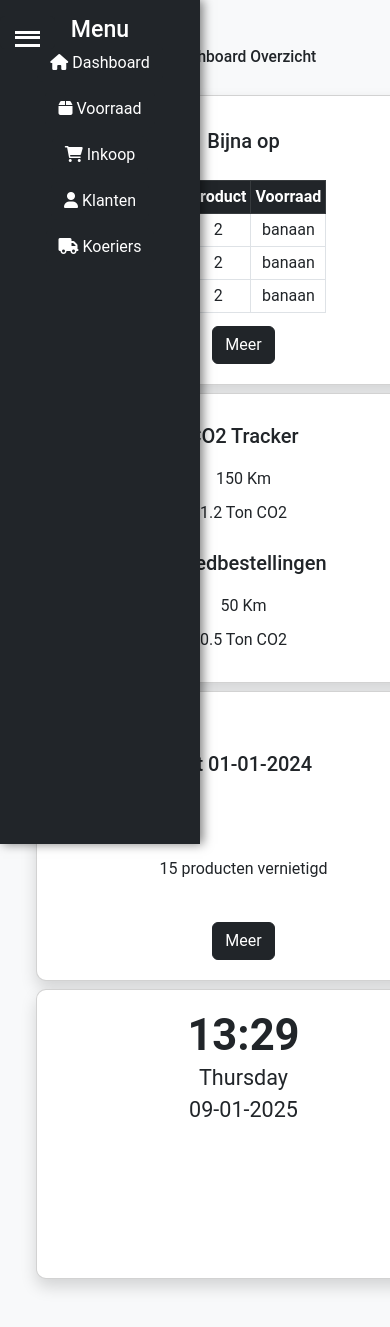
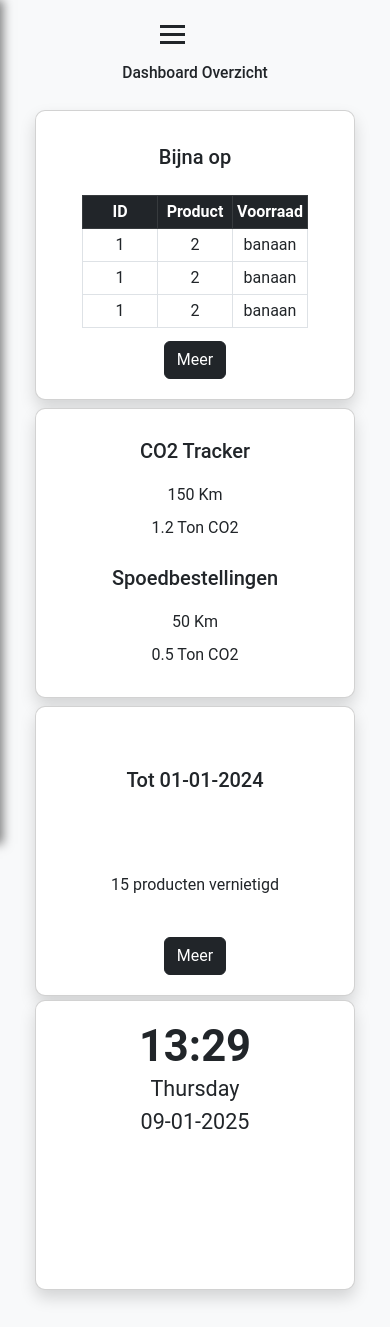
Before and after one commit to CyberDuckys/Main, a Flask app: page / in a window 390 px wide; the page is wider, and only the part inside the window is pictured. After the commit the page ends 1301 px from the top of that part, so only its background shows below. Run offline with Flask 3, Linux system fonts and the light colour scheme.

Commit message:
sidemenu en index.html responsive maken

```diff
--- a/website/static/script.js
+++ b/website/static/script.js
@@ -1,5 +1,4 @@
 // Validate Bootstrap
-// Voeg dit script toe om validatie te activeren
     (function () {
         'use strict'
 
--- a/website/static/style.css
+++ b/website/static/style.css
@@ -10,8 +10,14 @@
 body {
   font-family: "Roboto", sans-serif;
   background-color: #f8f9fa;
-    min-height: 100vh;
-    min-width: min-content;
+  height: -webkit-fill-available;
+  width: -webkit-fill-available;
+}
+
+th,
+tr,
+td {
+  min-width: 75px !important;
 }
 
 a {
@@ -28,29 +34,12 @@
   padding: 0 0 3%;
 }
 
-  @media only screen and (max-width: 1440px) {
-    .mb-4 {
-      padding: 0 0 1%;
-    }
-
-    .card {
-      min-width: 320px;
-      max-width: 320px;
-    }
-
-  }
-
 .table {
   margin-bottom: 0.5rem;
 }
 
 .mt-2 {
   margin-top: unset !important;
-  }
-
-  .flex-grow-1 {
-      min-height: 100vh;
-      min-width: 100vw;
 }
 
 .button {
@@ -82,69 +72,92 @@
   min-width: 200px;
 }
 
-  /* Hamburger Menu Specifiek */
-@media only screen and (max-width: 1820px) {
-    .bg-dark {
-      /* transform: translateX(-100%); */
-      transition: transform 0.3s ease-in-out;
-      position: fixed;
-      z-index: 1000;
-      min-width: 200px;
-      height: 100%;
+.flex-grow-1 {
+  width: 90vw;
+  float: inline-end;
 }
 
- /* Verborgen checkbox voor toggle */
-#menu-toggle {
-    display: none;
-  }
-
-  /* Standaardstijl voor de toggle-knop */
-  #toggle-menu {
-    position: fixed;
-        top: 1rem;
-        z-index: 1100;
-        background-color: #212529;
-        color: #fff;
-        border: none;
-        padding: 10px 15px;
-        cursor: pointer;
-        border-radius: 5px;
-        display: flex;
-        align-items: center;
-        justify-content: center;
-  }
-
+/* Hamburger Menu Specifiek */
+@media only screen and (max-width: 1250px) {
 /* Hamburger icon basisstijl */
 #toggle-menu .hamburger,
-  #toggle-menu .hamburger::before,
 #toggle-menu .hamburger::after {
   content: "";
   display: block;
   width: 25px;
   height: 3px;
   background-color: white;
-    margin: 5px 0;
-    transition: transform 0.3s, opacity 0.3s;
+  position: absolute;
+  transition: transform 0.3s ease, opacity 0.3s ease;
+  z-index: 2000;
 }
 
-  /* Kruisje styling */
-  #menu-toggle:checked + #toggle-menu .hamburger::before {
-    transform: rotate(45deg);
+#toggle-menu .hamburger {
+  transform: rotate(0deg);
+  background-color: rgb(33 37 41);
   position: absolute;
 }
 
-  #menu-toggle:checked + #toggle-menu .hamburger::after {
+#toggle-menu .hamburger::before {
+  transform: rotate(0deg);
+  top: -8px;
+  content: "";
+  background-color: rgb(33 37 41);
+  position: relative;
+  display: block;
+  width: 25px;
+  height: 3px;
+}
+
+#toggle-menu .hamburger::after {
+  transform: rotate(0deg);
+  top: 8px;
+  background-color: rgb(33 37 41);
+}
+
+/* Sidebar transition for smooth movement */
+.bg-dark {
+  transition: transform 0.3s ease-in-out; /* Smooth transition */
+  transform: translateX(-100%); /* Default state: hidden */
+}
+
+/* When menu is open, transform the sidebar */
+#menu-toggle:checked ~ .bg-dark {
+  transform: translateX(0); /* Show the sidebar */
+}
+
+/* Kruisje styling wanneer checkbox is aangevinkt */
+
+#menu-toggle:checked + #toggle-menu .hamburger {
   transform: rotate(-45deg);
+  background-color: red;
+  display: block;
   position: absolute;
 }
 
-  #menu-toggle:checked + #toggle-menu .hamburger {
-    background-color: transparent;
+#menu-toggle:checked + #toggle-menu .hamburger::before {
+  display: none;
+}
 }
 
-
+#menu-toggle:checked + #toggle-menu .hamburger::after {
+  transform: rotate(90deg);
+  background-color: red;
+  display: block;
+  top: 0;
 }
 
+.text-center {
+  margin: auto;
+  max-width: fit-content;
+}
+
+.hamburgerPosition {
+  margin: 1rem 0 0 10rem;;
+  position: relative;
+}
+
+/* Sidebar buttons */
 .sidebar .btn-dark:hover {
   background-color: #495057;
   color: white;
@@ -160,21 +173,9 @@
   color: #fff;
 }
 
-  .text-center {
-      margin: auto;
-      max-width: fit-content;
-  }
 /* --- */
 
 /* index.html CSS */
-
-  @media only screen and (min-width: 975px) and (max-width: 1765px) {
-
-      .card {
-          min-width: 320px;
-          max-width: 320px;
-      }
-  }
 
 .card {
   background-color: #ffffff;
@@ -186,7 +187,7 @@
   align-items: center;
   min-height: 290px;
   max-height: 320px;
-      min-width: 415px;
+  min-width: 320px;
   max-width: 415px;
   position: relative;
 }
@@ -267,6 +224,74 @@
 }
 
 .large {
-    min-width: 50vw !important;
+  min-width: -webkit-fill-available !important;
+  margin-top: 1%;
 }
+
+.g-2 {
+  display: flex;
+  justify-content: space-between;
+}
+
+.row {
+  margin-left: unset !important;
+  margin-right: unset !important;
+}
+
+@media only screen and (max-width: 1600px) {
+  .mb-4 {
+    padding: 0 0 1%;
+  }
+
+  .card {
+    max-width: 340px !important;
+  }
+
+  .container,
+  .container-lg,
+  .container-md,
+  .container-sm,
+  .container-xl,
+  .container-xxl {
+    max-width: 1100px !important;
+  }
+
+}
+
+@media only screen and (max-width: 1400px) {
+  .card {
+    max-width: 270px !important;
+    min-width: unset;
+  }
+
+  .container,
+  .container-lg,
+  .container-md,
+  .container-sm,
+  .container-xl,
+  .container-xxl {
+    max-width: 860px !important;
+  }
+
+}
+
+@media only screen and (max-width: 1250px) {
+
+  .card,
+  .large {
+    max-width: 320px !important;
+    min-width: 320px !important;
+  }
+
+  .row {
+    display: grid;
+    justify-content: center;
+  }
+
+  .flex-grow-1 {
+    min-width: -webkit-fill-available !important;
+  }
+
+}
+
 /* --- */
--- a/website/templates/base.html
+++ b/website/templates/base.html
@@ -30,19 +30,21 @@
 </head>
 
 <body>
+  <div class="hamburgerPosition">
     <!-- Verborgen checkbox voor het toggle-menu -->
-<input type="checkbox" id="menu-toggle" hidden>
-
+    <input type="checkbox" id="menu-toggle" hidden />
     <!-- Toggle-knop -->
     <label id="toggle-menu" for="menu-toggle">
       <div class="hamburger"></div>
     </label>
+  </div>
 
   <!-- Sidebar Menu -->
   <div class="bg-dark text-white vh-200 p-3">
     <div class="d-flex justify-content-between align-items-center">
       <h3 class="text-center">Menu</h3>
     </div>
+
     <ul id="menu-items" class="nav flex-column">
       <li class="nav-item">
         <a class="btn btn-dark w-100 text-start mb-2" href="{{ url_for('views.index') }}">
@@ -73,16 +75,41 @@
   </div>
 
   <!-- Dashboard Content -->
-    <div class="flex-grow-1 p-4"> {% block content %} {% endblock %} </div>
+  <div class="flex-grow-1">
+    {% block content %} {% endblock %}
   </div>
+  <script>
+    document.addEventListener("DOMContentLoaded", () => {
+      // Get elements
+      const menuToggle = document.getElementById("menu-toggle");
+      const sidebar = document.querySelector(".bg-dark");
+      const toggleMenuLabel = document.getElementById("toggle-menu");
 
-  <!-- JS voor toggling -->
-  <script>
-    const toggleButton = document.getElementById('toggle-menu');
-    const body = document.body;
+      // Event listener for toggle
+      toggleMenuLabel.addEventListener("click", () => {
+        const isChecked = menuToggle.checked;
+        if (isChecked) {
+          // Menu is currently open, so close it
+          sidebar.style.transform = "translateX(-100%)";
+          menuToggle.checked = false;
+        } else {
+          // Menu is currently closed, so open it
+          sidebar.style.transform = "translateX(0)";
+          menuToggle.checked = true;
+        }
+      });
+    });
 
-    toggleButton.addEventListener('click', () => {
-      body.classList.toggle('menu-open');
+    document.addEventListener("DOMContentLoaded", () => {
+      // Get elements
+      const menuToggle = document.getElementById("menu-toggle");
+      const toggleMenuLabel = document.getElementById("toggle-menu");
+
+      // Event listener for toggle
+      toggleMenuLabel.addEventListener("click", () => {
+        // Toggle the checked state of the checkbox
+        menuToggle.checked = !menuToggle.checked;
+      });
     });
   </script>
 </body>
--- a/website/templates/index.html
+++ b/website/templates/index.html
@@ -7,7 +7,6 @@
 
   <div class="row g-2">
     <!-- Bijna op -->
-    <div class="col-12 col-sm-6 col-lg-4">
       <div class="card shadow">
         <h5 class="card-title text-center">Bijna op</h5>
         <table class="table table-bordered table-sm text-center">
@@ -30,10 +29,8 @@
         </table>
         <a href="{{ url_for('views.inkoop') }}" class="btn btn-dark w-100 mt-2">Meer</a>
       </div>
-    </div>
 
     <!-- CO2 Tracker -->
-    <div class="col-12 col-sm-6 col-lg-4">
       <div class="card shadow">
         <h5 class="card-title text-center">CO2 Tracker</h5>
         <p class="text-center mb-0">150 Km</p>
@@ -41,11 +38,9 @@
         <h5 class="card-title text-center">Spoedbestellingen</h5>
         <p class="text-center mb-0">50 Km</p>
         <p class="text-center">0.5 Ton CO2</p>
-      </div>
     </div>
 
     <!-- Vernietigde producten -->
-    <div class="col-12 col-sm-6 col-lg-4">
       <div class="card shadow">
         <h5 class="card-title text-center">Tot 01-01-2024</h5>
         <p class="text-center">15 producten vernietigd</p>
@@ -53,14 +48,11 @@
       </div>
     </div>
 
-    <!-- Tijd en datum -->
-    <div class="col-md-6 col-lg-4">
-      <div class="card shadow text-center large">
-        <div class="display-1 fw-bold" id="clock">{{time}}</div>
-        <p class="fs-4" id="date">{{day}}<br />{{date}}</p>
-      </div>
+  <!-- Tijd en datum -->
+    <div class="card shadow text-center large">
+      <div class="display-1 fw-bold" id="clock">{{time}}</div>
+      <p class="fs-4" id="date">{{day}}<br />{{date}}</p>
     </div>
   </div>
-</div>
 
-    {% endblock %}
+{% endblock %}
```
Also changed, not shown: other parts of website/static/style.css (+2 -45 lines), website/static/css/table.css (+0 -19 lines). Lines whose indentation alone changed are shown as unchanged.
